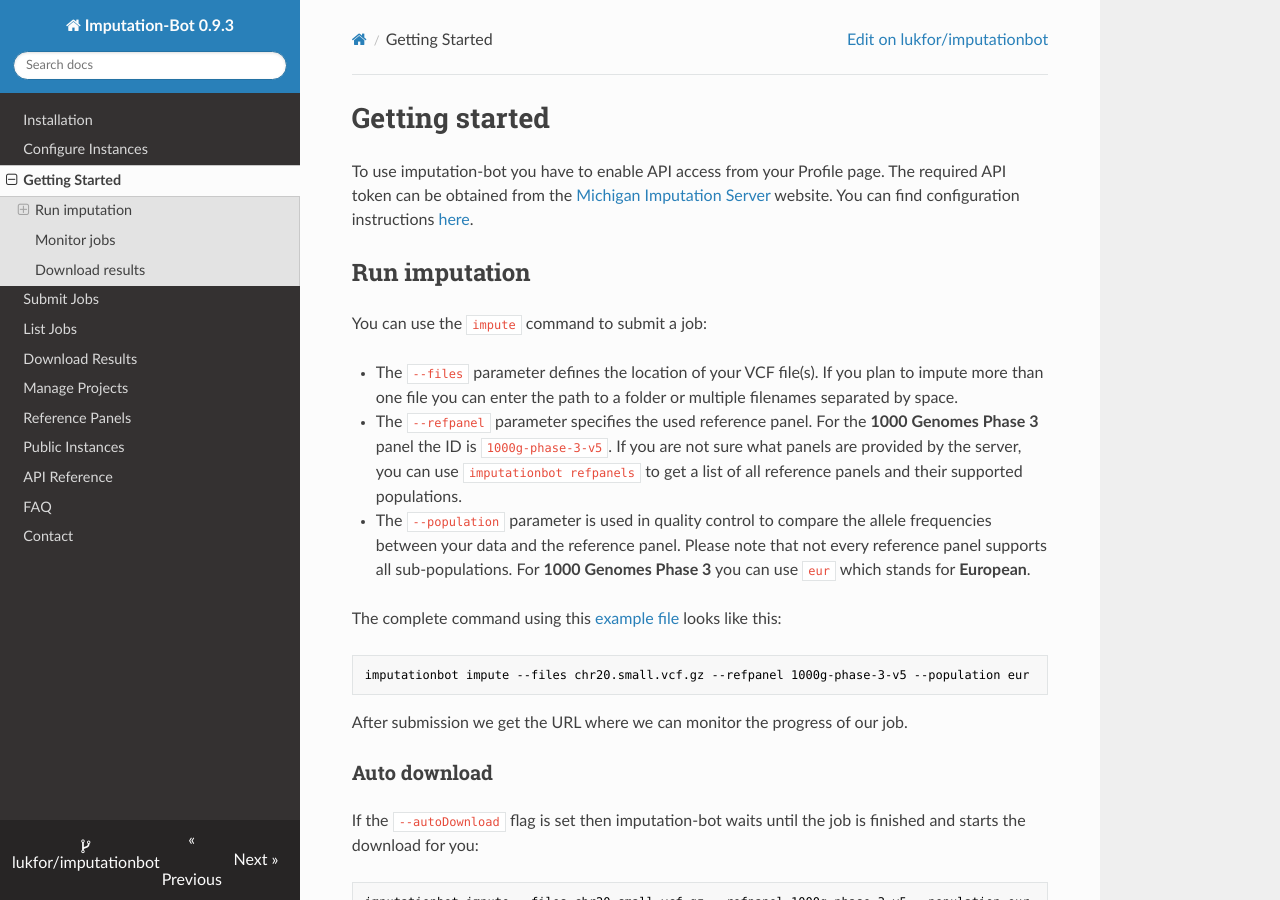
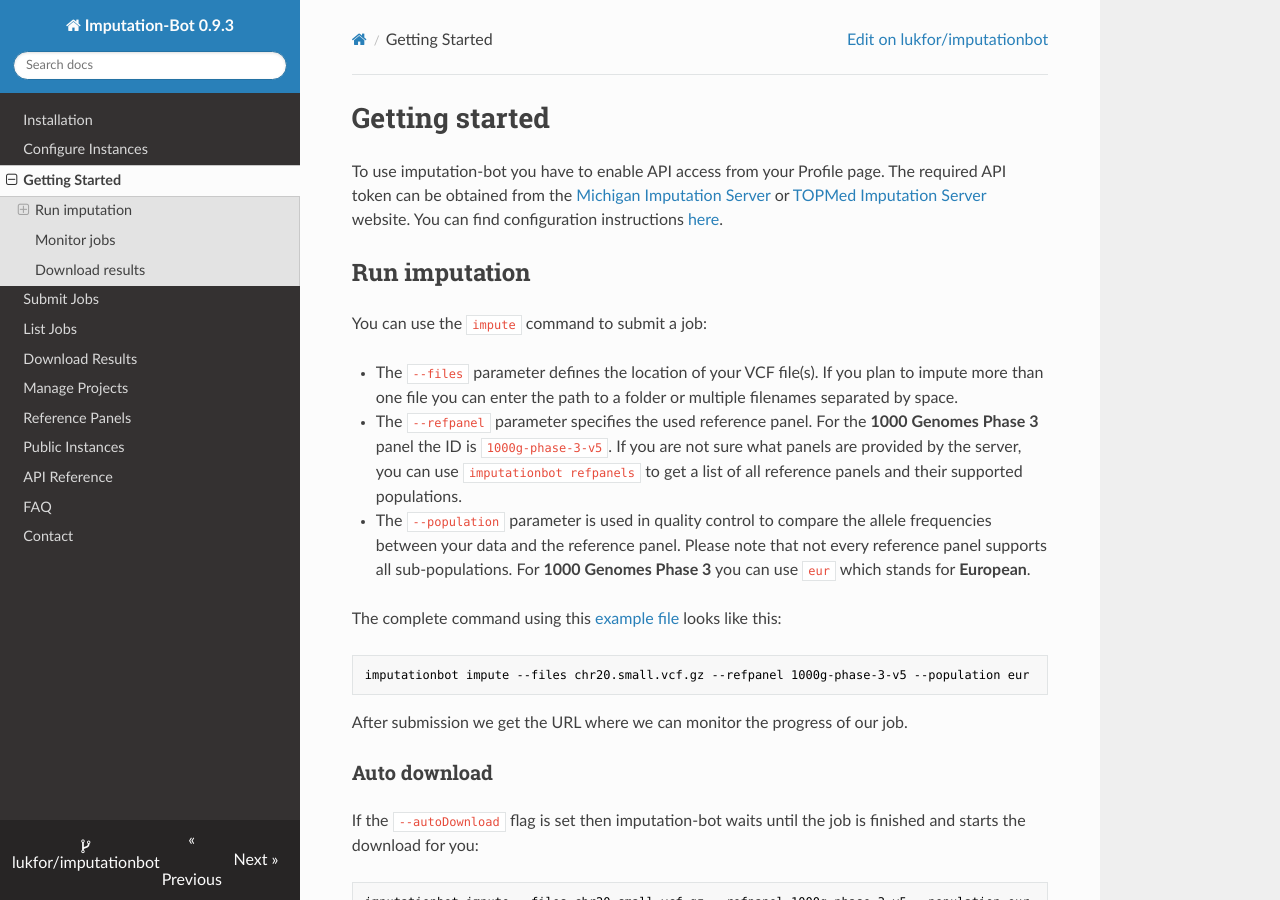
Before and after one commit to lukfor/imputationbot, an MkDocs documentation site: the page built from docs/getting-started.md, in a window 1280 px wide and 900 px high. Built offline with MkDocs 1.6.1, drawn with Linux system fonts in a browser that asks for light colours; nearby versions of some CDN libraries; old or Windows-style settings are respelled for this version of MkDocs; part of the change alters nothing that is shown.

Commit message:
Fix links in docs

````diff
--- a/docs/getting-started.md
+++ b/docs/getting-started.md
@@ -1,6 +1,6 @@
 # Getting started
 
-To use imputation-bot you have to enable API access from your Profile page. The required API token can be obtained from the [Michigan Imputation Server](https://imputationserver.sph.umich.edu) website. You can find configuration instructions [here](/instances).
+To use imputation-bot you have to enable API access from your Profile page. The required API token can be obtained from the [Michigan Imputation Server](https://imputationserver.sph.umich.edu) or [TOPMed Imputation Server](https://imputation.biodatacatalyst.nhlbi.nih.gov/) website. You can find configuration instructions [here](instances.md).
 
 
 ## Run imputation
@@ -50,7 +50,7 @@ imputationbot impute --files folder/with/vcf-files --refpanel 1000g-phase-3-v5 -
 imputationbot impute --files folder/*.vcf.gz --refpanel 1000g-phase-3-v5 --population eur
 ```
 
-Learn more about the `impute` command [here](/submit-jobs).
+Learn more about the `impute` command [here](submit-jobs.md).
 
 ## Monitor jobs
 
@@ -66,7 +66,7 @@ To get more details about our job, we can use the `jobs` command followed by the
 imputationbot jobs job-XXXXXXXX-XXXXXX-XXX
 ```
 
-Learn more about the `jobs` command [here](/list-jobs).
+Learn more about the `jobs` command [here](list-jobs.md).
 
 ## Download results
 
@@ -84,4 +84,4 @@ You can provide imputation-bot the password we sent you via email and it decrypt
 imputationbot download job-XXXXXXXX-XXXXXX-XXX --password MYPASSWORD
 ```
 
-Learn more about the `download` command [here](/download-results).
+Learn more about the `download` command [here](download-results.md).
````
